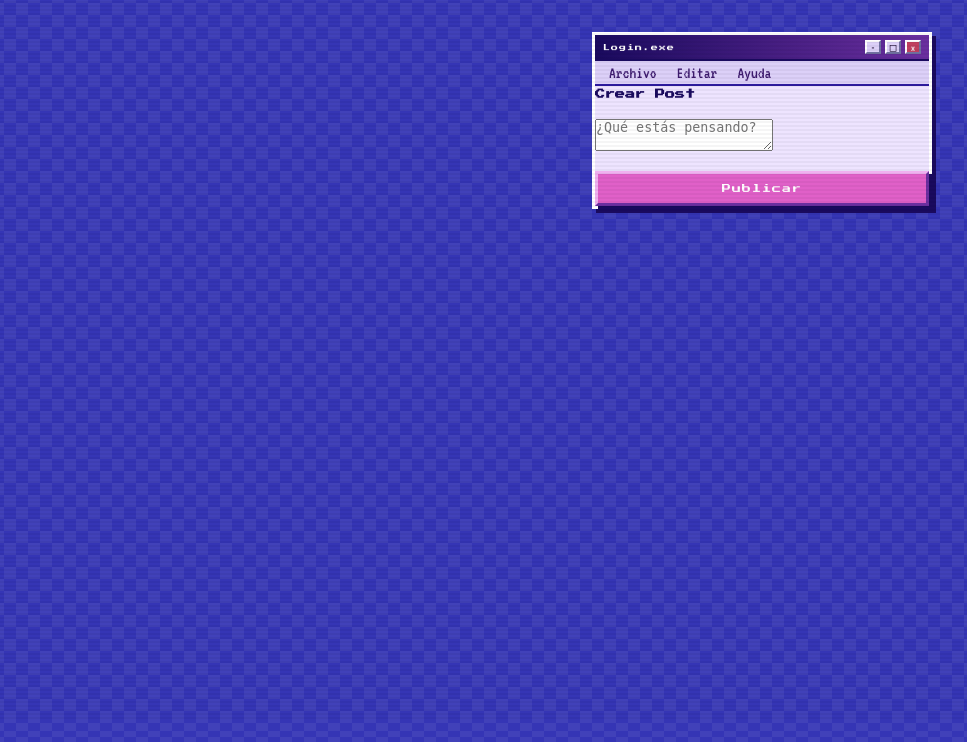
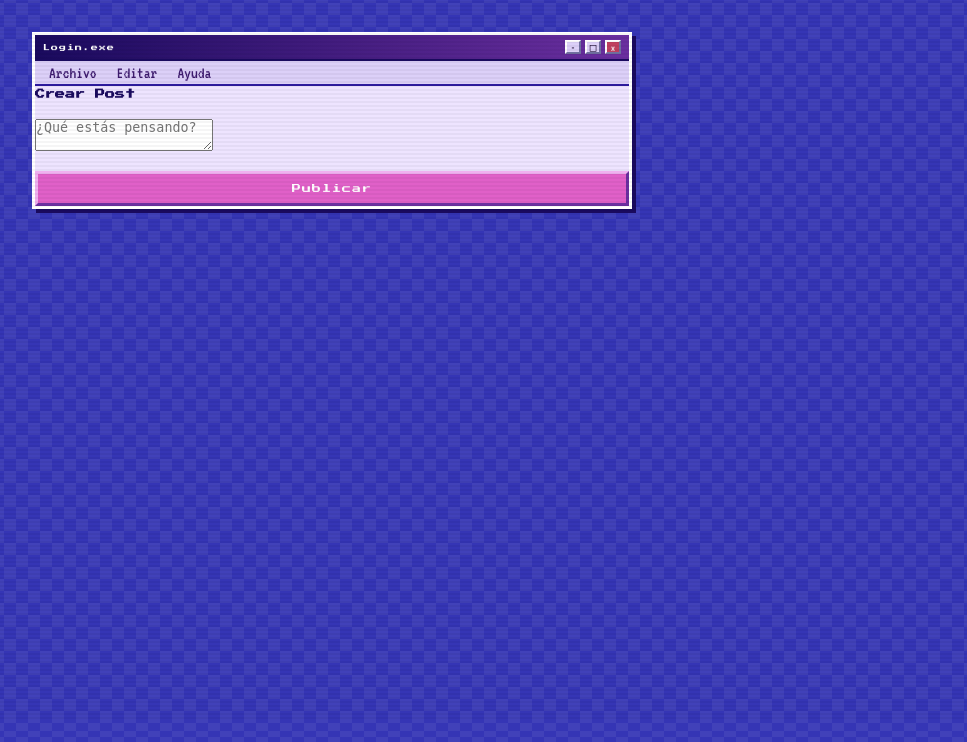
Before and after one commit to miliacoss0/Red-Social-Tipo-Twitter, a Django app: page /posts/crear/ in a window 1280 px wide. Shown: the part 79-821 px from the top of the page, without its empty margins (308-1275 px from the left). Run offline with Django 5.2, Linux system fonts and the light colour scheme; the visitor is signed in with stand-in values (Sample User, id 1).

Commit message:
feat: subida de archivos, diseño feed centrado y post-cards

```diff
--- a/posts/models.py
+++ b/posts/models.py
@@ -9,6 +9,8 @@ class Post(models.Model):
     fecha = models.DateTimeField(auto_now_add=True)
     editado = models.BooleanField(default=False)  # marca si fue editado
     fecha_edicion = models.DateTimeField(null=True, blank=True)  # cuándo se editó
+    imagen = models.ImageField(upload_to='posts/', null=True, blank=True)
+    archivo = models.FileField(upload_to='posts/archivos/', null=True, blank=True)
 
     def puede_editar(self):
         # Devuelve True si no pasaron 20 minutos desde que se publicó
--- a/posts/views.py
+++ b/posts/views.py
@@ -22,8 +22,9 @@ def feed(request):
 def crear_post(request):
     if request.method == 'POST':
         contenido = request.POST.get('contenido')
+        archivo = request.FILES.get('archivo')
         if contenido:
-            Post.objects.create(autor=request.user, contenido=contenido)
+            Post.objects.create(autor=request.user, contenido=contenido, archivo=archivo)
         return redirect('feed')
     return render(request, 'posts/crear_post.html')
 
--- a/red_social/urls.py
+++ b/red_social/urls.py
@@ -16,6 +16,8 @@ Including another URLconf
 """
 from django.contrib import admin
 from django.urls import path, include
+from django.conf import settings
+from django.conf.urls.static import static
 
 urlpatterns = [
     path('admin/', admin.site.urls),
@@ -32,4 +34,4 @@ urlpatterns = [
 
     #URLs de tu app post
     path('posts/', include('posts.urls')),
-]
+] + static(settings.MEDIA_URL, document_root=settings.MEDIA_ROOT)
--- a/static/base.css
+++ b/static/base.css
@@ -146,7 +146,7 @@ nav form { display: inline; }
 .main-content {
   display: flex;
   align-items: flex-start;
-  justify-content: flex-end;
+  justify-content: center;
   gap: 32px;
   padding: 32px 40px;
   min-height: calc(100vh - 58px);
@@ -420,3 +420,29 @@ body::after {
   .login-box { width: 100%; }
 
 }
+
+/*scroll*/
+.container {
+    overflow-y: auto;
+    max-height: 80vh;
+}
+
+/* Feed centrado estilo blog 2000s */
+.feed-box {
+    width: 600px;
+    margin: 0 auto;
+    background: var(--window-body);
+    border: 3px solid var(--white);
+    box-shadow: var(--pixel-shadow);
+}
+
+/* Recuadro de cada post */
+.post-card {
+    background: var(--window-bg);
+    border: 2px solid var(--blue-mid);
+    border-top: 2px solid var(--white);
+    border-left: 2px solid var(--white);
+    box-shadow: 3px 3px 0px var(--blue-dark);
+    padding: 10px 14px;
+    margin-bottom: 12px;
+}
--- a/templates/base.html
+++ b/templates/base.html
@@ -23,7 +23,7 @@
         {% endif %}
     </nav>
     <div class="main-content">
-        <div class="login-box">
+        <div class="login-box feed-box">
             <div class="win-titlebar">
                 <span class="win-title">
                     Login.exe
```
Also changed, not shown: red_social/settings.py (+6 -3 lines), templates/posts/feed.html (+18 -2 lines), media/posts/archivos/comparacion_modelos.png (added), media/posts/ojo.jpeg (added), posts/migrations/0003_post_imagen.py (added), posts/migrations/0004_post_archivo.py (added), 1 other file.
